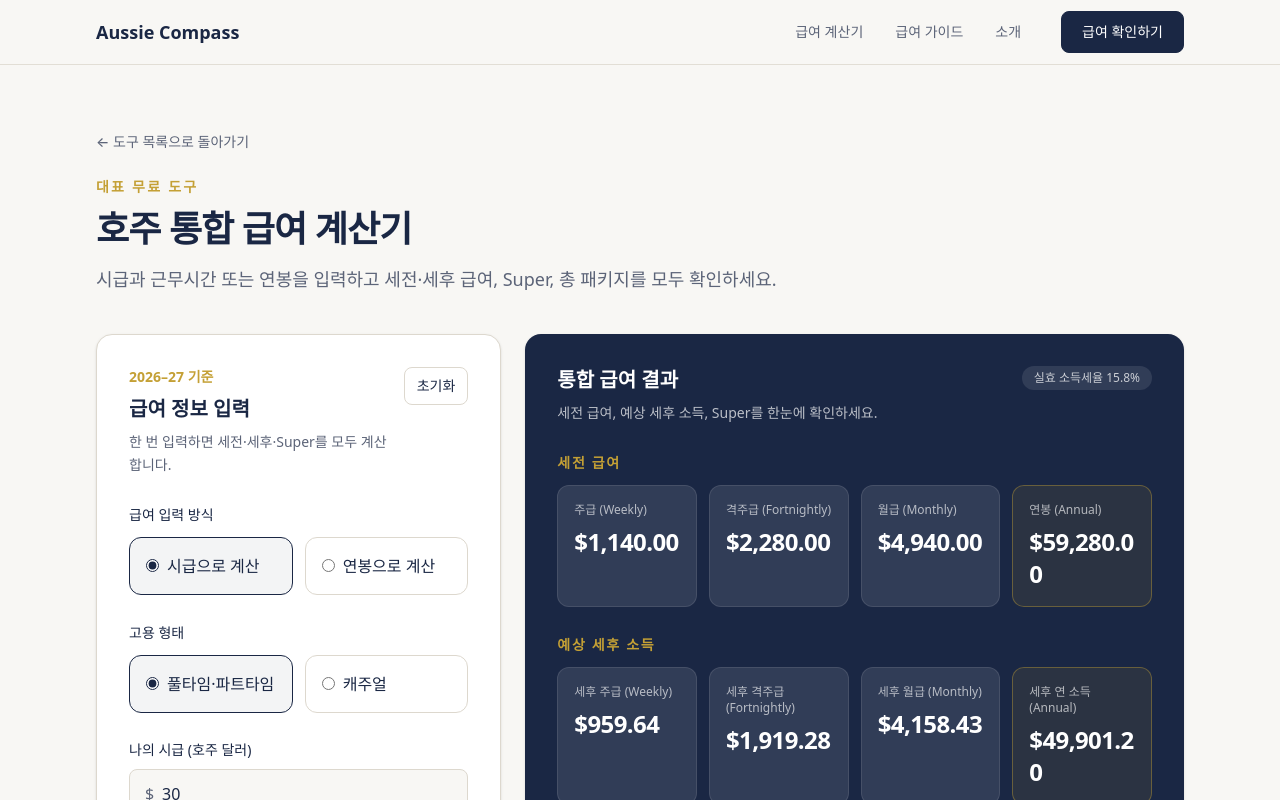
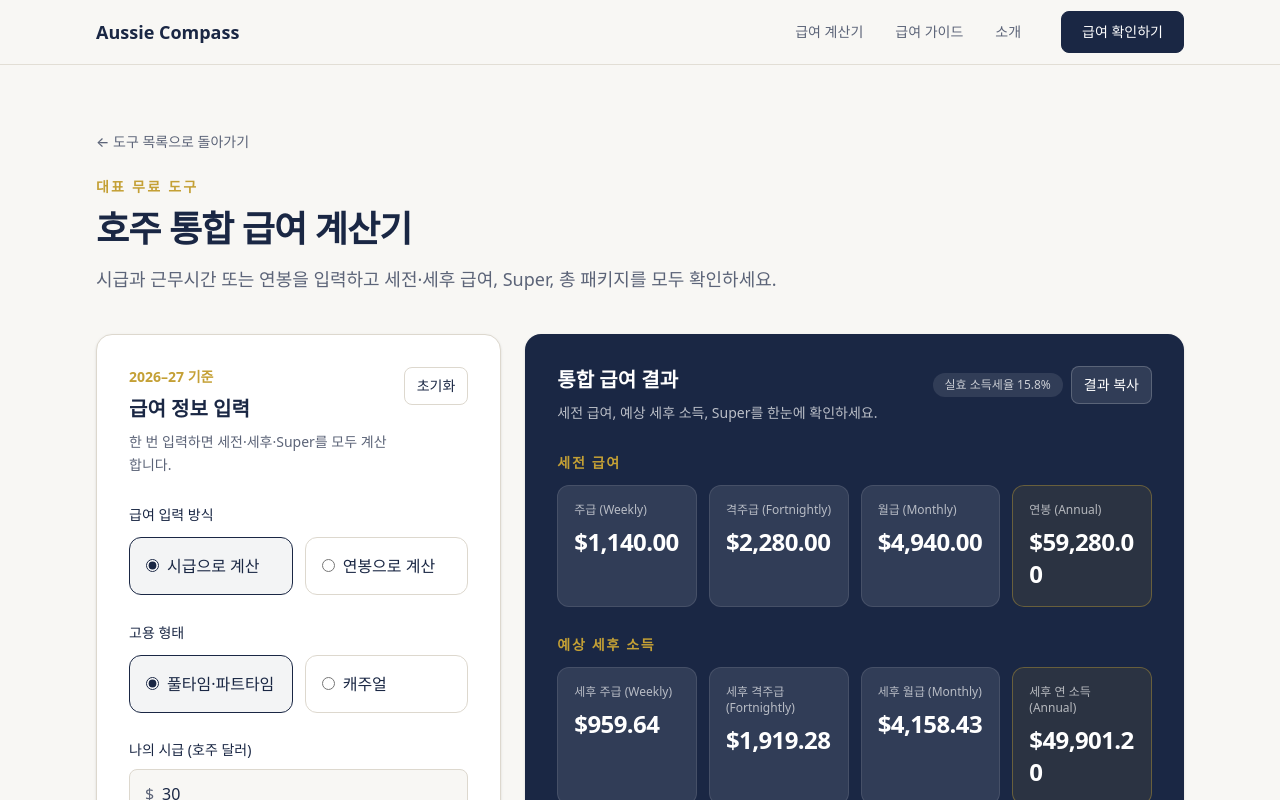
Before and after one commit to jelov219au/aussie-compass, a Next.js app: page /salary-calculator in a window 1280 px wide. Shown: the top 800 px of the page. Built offline with nearby package versions, Linux system fonts and the light colour scheme.

Commit message:
feat: add copy salary results button

```diff
--- a/src/components/tools/SalaryCalculator.tsx
+++ b/src/components/tools/SalaryCalculator.tsx
@@ -17,6 +17,7 @@ const DEFAULT_ANNUAL_SALARY = "70000";
 type EmploymentType = "permanent" | "casual";
 type PayInputMode = "hourly" | "annual";
 type AnnualAmountType = "plusSuper" | "includesSuper";
+type CopyStatus = "idle" | "success" | "error";
 
 const currencyFormatter = new Intl.NumberFormat("en-AU", {
   style: "currency",
@@ -94,6 +95,7 @@ export function SalaryCalculator() {
   const [includeHelpRepayment, setIncludeHelpRepayment] = useState(false);
   const [employmentType, setEmploymentType] = useState<EmploymentType>("permanent");
   const [touched, setTouched] = useState({ rate: false, hours: false, annual: false });
+  const [copyStatus, setCopyStatus] = useState<CopyStatus>("idle");
 
   const rate = Number(hourlyRate);
   const hours = Number(weeklyHours);
@@ -150,6 +152,40 @@ export function SalaryCalculator() {
     setIncludeHelpRepayment(false);
     setEmploymentType("permanent");
     setTouched({ rate: false, hours: false, annual: false });
+    setCopyStatus("idle");
+  }
+
+  async function copyResults() {
+    const summary = [
+      "Aussie Compass 급여 계산 결과",
+      "",
+      `[세전 급여]`,
+      `주급 (Weekly): ${formatCurrency(grossWeekly)}`,
+      `격주급 (Fortnightly): ${formatCurrency(grossFortnightly)}`,
+      `월급 (Monthly): ${formatCurrency(grossMonthly)}`,
+      `연봉 (Annual): ${formatCurrency(grossAnnual)}`,
+      "",
+      `[예상 세후 소득]`,
+      `세후 주급 (Weekly): ${formatCurrency(netWeekly)}`,
+      `세후 격주급 (Fortnightly): ${formatCurrency(netFortnightly)}`,
+      `세후 월급 (Monthly): ${formatCurrency(netMonthly)}`,
+      `세후 연 소득 (Annual): ${formatCurrency(netAnnual)}`,
+      `총 예상 공제: ${formatCurrency(estimatedTotalDeductions)}`,
+      "",
+      `[Super]`,
+      `연 Super: ${formatCurrency(superAnnual)}`,
+      `연봉 + Super: ${formatCurrency(totalPackage)}`,
+      "",
+      "참고용 예상치이며 실제 세금과 Super는 개인 상황에 따라 달라질 수 있습니다.",
+    ].join("\n");
+
+    try {
+      await navigator.clipboard.writeText(summary);
+      setCopyStatus("success");
+      window.setTimeout(() => setCopyStatus("idle"), 2_000);
+    } catch {
+      setCopyStatus("error");
+    }
   }
 
   return (
@@ -275,9 +311,18 @@ export function SalaryCalculator() {
             <p className="mt-2 text-sm leading-relaxed text-white/70">세전 급여, 예상 세후 소득, Super를 한눈에 확인하세요.</p>
           </div>
           {!hasErrors ? (
-            <div className="rounded-full bg-white/10 px-3 py-1 text-xs text-white/75">실효 소득세율 {percentFormatter.format(effectiveTaxRate)}</div>
+            <div className="flex flex-wrap items-center gap-2">
+              <div className="rounded-full bg-white/10 px-3 py-1 text-xs text-white/75">실효 소득세율 {percentFormatter.format(effectiveTaxRate)}</div>
+              <button type="button" onClick={copyResults} className="rounded-lg border border-white/20 bg-white/10 px-3 py-2 text-sm font-medium text-white transition hover:bg-white/20 focus-visible:outline-none focus-visible:ring-2 focus-visible:ring-gold focus-visible:ring-offset-2 focus-visible:ring-offset-navy">
+                {copyStatus === "success" ? "복사 완료" : "결과 복사"}
+              </button>
+            </div>
           ) : null}
         </div>
+
+        {copyStatus === "error" ? (
+          <p role="alert" className="mt-3 text-sm text-red-200">결과를 복사하지 못했습니다. 브라우저의 클립보드 권한을 확인해 주세요.</p>
+        ) : null}
 
         {hasErrors ? (
           <div className="mt-7 rounded-xl bg-white/10 p-5 text-sm leading-relaxed">정확한 결과를 계산하려면 입력값을 확인해 주세요.</div>
```
Also changed, not shown: 1 other file (tests, documents, lock files or other folders).
